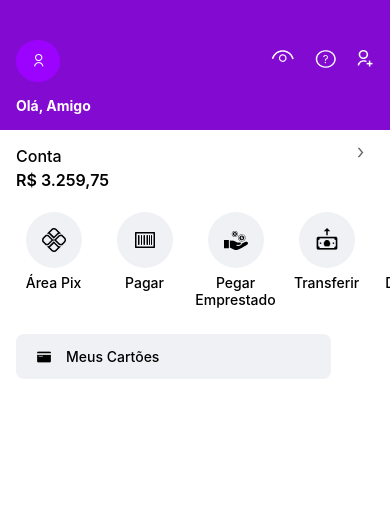
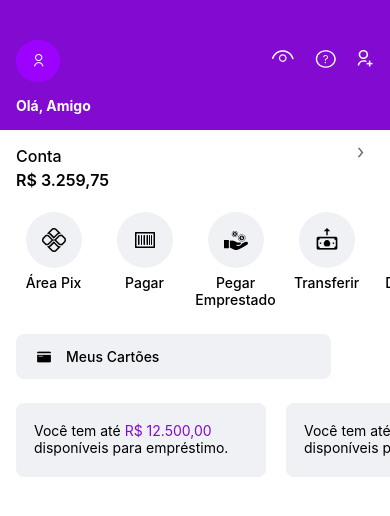
Before and after one commit to rafa-souza-dev/nubankzinho, a React Native app: screen / in a window 390 px wide. Shown: the top 516 px of the page. Built offline with nearby package versions, Linux system fonts and the light colour scheme.

Commit message:
render info buttons

```diff
--- a/App.tsx
+++ b/App.tsx
@@ -81,7 +81,26 @@ export default function App() {
             Meus Cartões
           </Text>
         </TouchableOpacity>
-      </View>
+
+        <View
+            style={{ height: 74, marginTop: 24 }}
+          >
+            <ScrollView horizontal showsHorizontalScrollIndicator={false}>
+              <View style={styles.infoBox}>
+                <TouchableOpacity style={styles.infoCardButton}>
+                  <Text>
+                    Você tem até <Text style={styles.infoPurpleCardText}>R$ 12.500,00</Text> disponíveis para empréstimo.
+                  </Text>
+                </TouchableOpacity>
+                <TouchableOpacity style={styles.infoCardButton}>
+                  <Text>
+                    Você tem até <Text style={styles.infoPurpleCardText}>R$ 12.500,00</Text> disponíveis para empréstimo.
+                  </Text>
+                </TouchableOpacity>
+              </View>
+            </ScrollView>
+          </View>
+        </View>
     </>
   );
 }
--- a/styles.ts
+++ b/styles.ts
@@ -93,4 +93,21 @@ export const styles = StyleSheet.create({
       fontWeight: '500',
       fontSize: 14
     },
+    infoBox: {
+      flexDirection: 'row',
+      gap: 20,
+      alignItems: 'center',
+      paddingHorizontal: 16
+    },
+    infoCardButton: {
+      width: 250,
+      height: '100%',
+      borderRadius: 8,
+      backgroundColor: "#F0F1F5",
+      paddingVertical: 19,
+      paddingLeft: 18
+    },
+    infoPurpleCardText: {
+      color: '#830AD1'
+    },
 });
```
